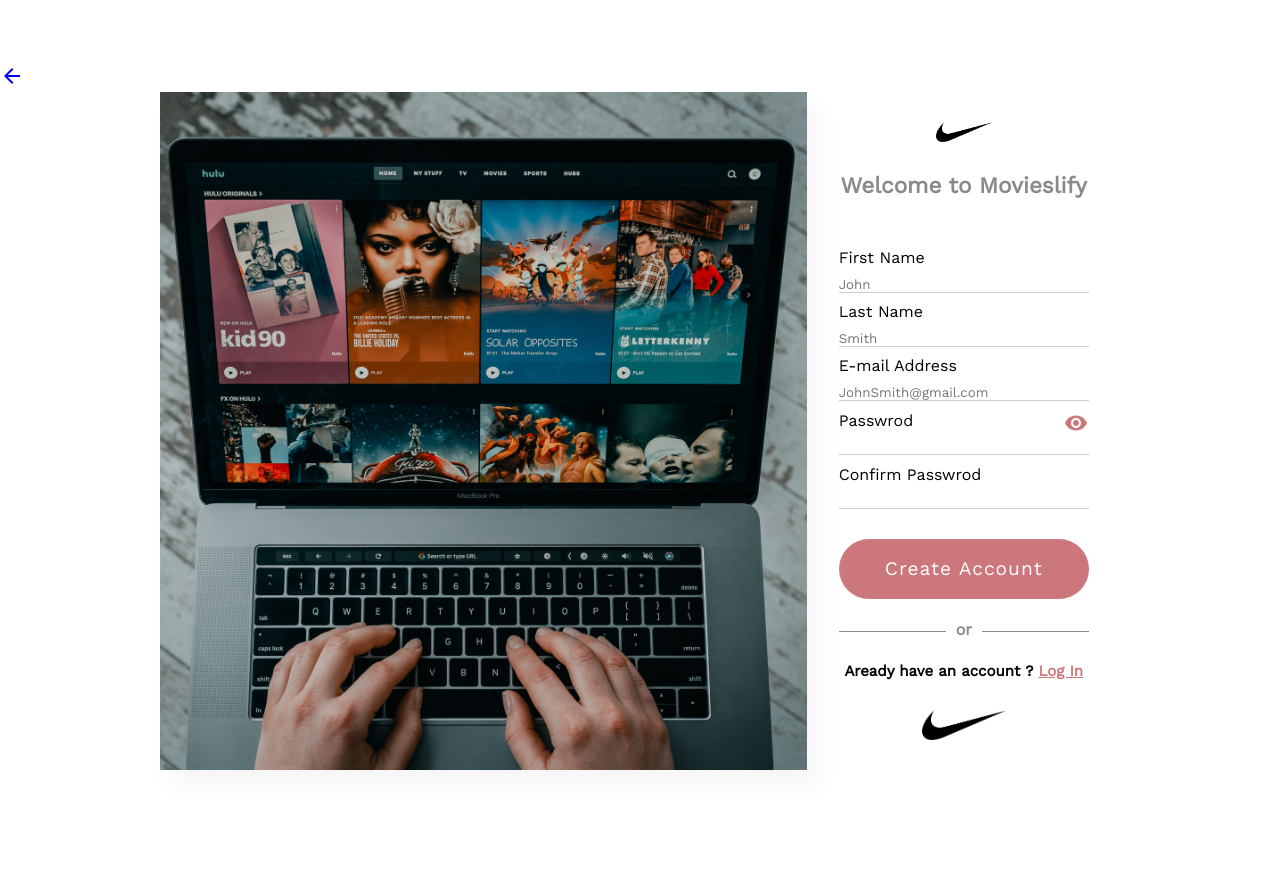
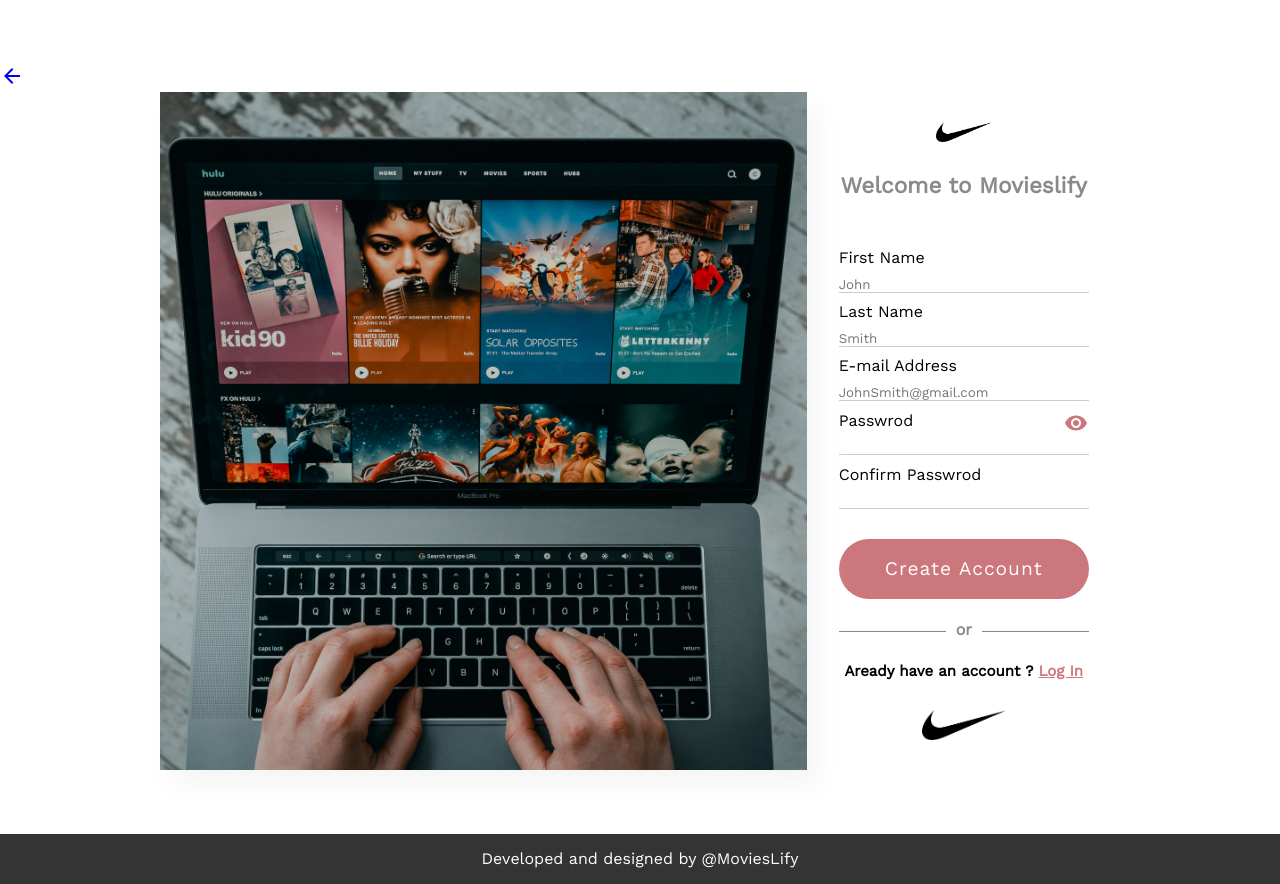
Before and after one commit to Amooryjubran/Moviesly, a React (Create React App) app in the folder client/: page /signup in a window 1280 px wide. Before the commit the page ends 834 px from the top, so only its background shows below. Built offline with nearby package versions, Linux system fonts and the light colour scheme.

Commit message:
FE scroll to top component

```diff
--- a/client/src/App.js
+++ b/client/src/App.js
@@ -5,9 +5,14 @@ import Browse from "./pages/Browse";
 import SignUp from "./pages/SignUp";
 import Movie from "./pages/Movie";
 import Profile from "./pages/Profile";
+import Footer from "./components/Footer";
+import ScrollToTop from "./helper/ScrollToTop";
 
 function App() {
   return (
+    <>
+      <ScrollToTop />
+
       <Routes>
         <Route path="/" element={<Home />} />
         <Route path="/signup" element={<SignUp />} />
@@ -16,6 +21,8 @@ function App() {
         <Route path="/browse/:movie" element={<Movie />} />
         <Route path="/:profile" element={<Profile />} />
       </Routes>
+      <Footer />
+    </>
   );
 }
 
--- /dev/null
+++ b/client/src/components/Footer.js
@@ -0,0 +1,19 @@
+import styled from "styled-components";
+
+export default function Footer() {
+  return (
+    <Wrapper>
+      <p>Developed and designed by @MoviesLify</p>
+    </Wrapper>
+  );
+}
+const Wrapper = styled.footer`
+  display: flex;
+  justify-content: center;
+  align-items: center;
+  height: 50px;
+  background-color: #343434;
+  > p {
+    color: white;
+  }
+`;
--- a/client/src/components/HeroBanner.js
+++ b/client/src/components/HeroBanner.js
@@ -21,7 +21,7 @@ export default function HeroBanner() {
             </Title>
 
             <LinkHero to="/browse">
-              <HeroBtn>Views</HeroBtn>
+              <HeroBtn>Movies</HeroBtn>
             </LinkHero>
           </HeroText>
         </HeroTextWrapper>
--- /dev/null
+++ b/client/src/helper/ScrollToTop.js
@@ -0,0 +1,44 @@
+import { useEffect, useState } from "react";
+import KeyboardArrowUpIcon from "@mui/icons-material/KeyboardArrowUp";
+import styled from "styled-components";
+export default function ScrollToTop() {
+  const [hidden, setHiddent] = useState(false);
+  const showScroll = () => {
+    if (window.pageYOffset > 200) {
+      setHiddent(true);
+    } else setHiddent(false);
+  };
+  const ScrolToTop = () => {
+    window.scrollTo({
+      top: 0,
+      behavior: "smooth",
+    });
+  };
+  useEffect(() => {
+    window.addEventListener("scroll", showScroll);
+    return () => {
+      window.removeEventListener("scroll", showScroll);
+    };
+  }, []);
+
+  return (
+    <Arrow state={hidden}>
+      <ArrowUp onClick={ScrolToTop} />
+    </Arrow>
+  );
+}
+
+const Arrow = styled.div`
+  opacity: ${(props) => (props.state ? "1" : "0")};
+  z-index: 2222;
+  bottom: 20px;
+  right: 5%;
+  position: fixed;
+  background-color: white;
+  box-shadow: 1px 1px 1px #ccc;
+  padding: 10px;
+  border-radius: 50%;
+`;
+const ArrowUp = styled(KeyboardArrowUpIcon)`
+  cursor: pointer;
+`;
```
Lines whose indentation alone changed are shown as unchanged.
